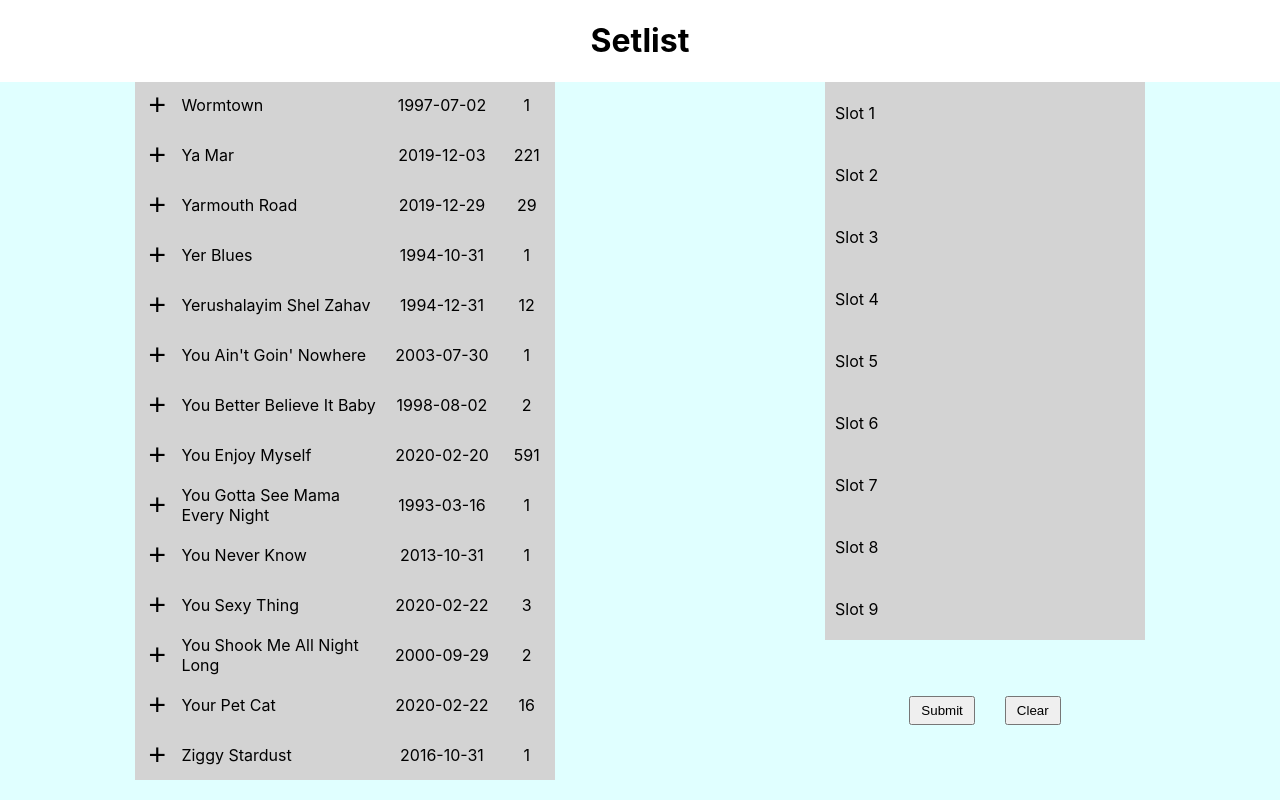
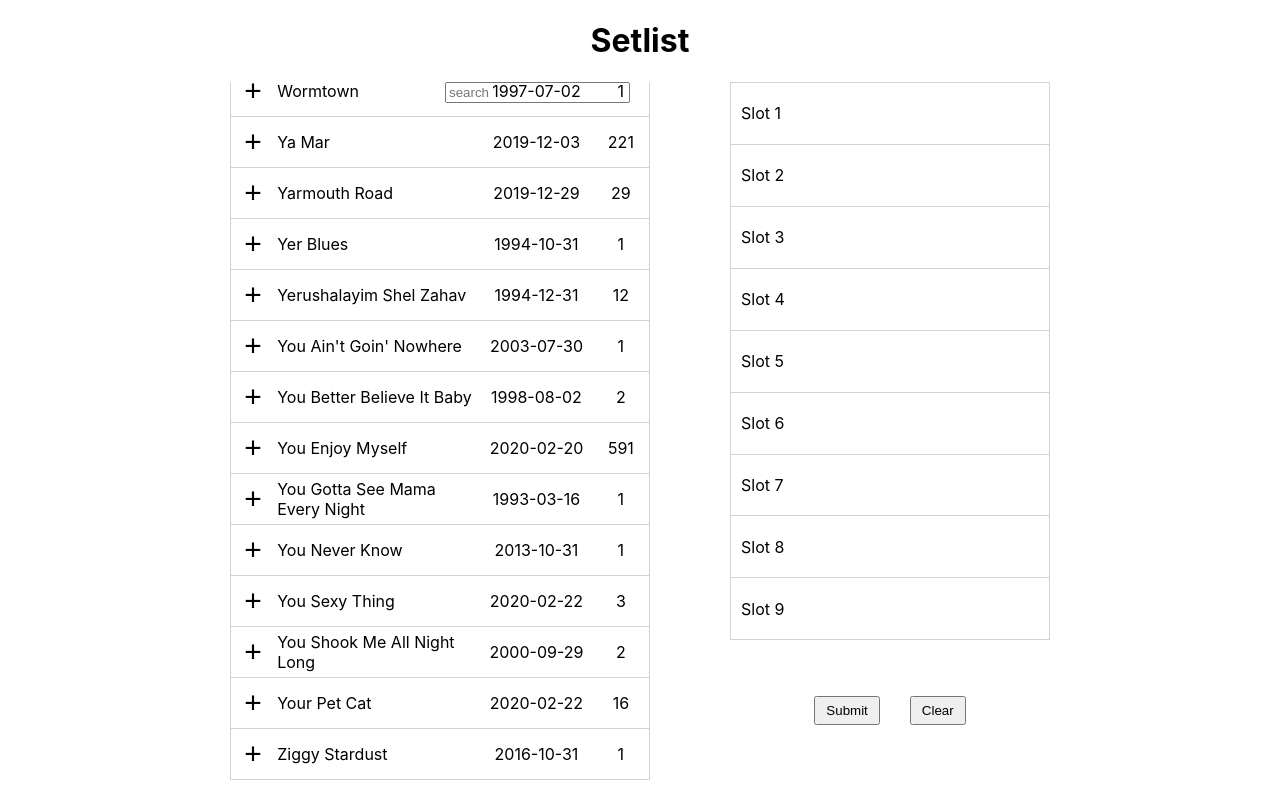
Before and after one commit to samgqroberts/setlist, a React (Create React App) app in the folder client/: page / in a window 1280 px wide. Built offline with nearby package versions, Linux system fonts and the light colour scheme.

Commit message:
nicer styles for the tables

```diff
--- a/client/src/App.module.css
+++ b/client/src/App.module.css
@@ -9,9 +9,8 @@
 
 .content {
   display: flex;
-  background: lightcyan;
   flex: 1;
-  justify-content: space-around;
+  justify-content: center;
   overflow: hidden;
   padding-bottom: 20px;
 }
@@ -25,7 +24,6 @@
 }
 
 .header {
-  border: 1px solid lightblue;
   height: SongListHeaderHeight;
   display: flex;
   justify-content: flex-end;
@@ -46,12 +44,12 @@
 }
 
 .songListTable {
-  background: lightgrey;
-  border-spacing: 0;
   table-layout: fixed;
   height: 100%;
   width: 100%;
   display: block;
+  border: 1px solid lightgrey;
+  border-collapse: collapse;
 }
 
 .songListTable tbody {
@@ -66,7 +64,16 @@
   height: 50px;
   width: 100%;
   display: flex;
+  border: 1px solid lightgrey;
+  border-top-width: 0;
+  border-left-width: 0;
+  border-right-width: 0;
 }
+
+.songListTable tr:last-of-type {
+  border-bottom-width: 0;
+}
+
 .songListTable td {
   padding: 2px;
   margin: 0;
@@ -105,12 +112,13 @@
 }
 
 .roster {
-  background: lightgrey;
   border-spacing: 0;
   table-layout: fixed;
   height: 80%;
   width: 100%;
   display: block;
+  border: 1px solid lightgrey;
+  border-collapse: collapse;
 }
 
 .roster tbody {
@@ -124,6 +132,14 @@
   display: flex;
   flex: 1;
   align-items: center;
+  border: 1px solid lightgrey;
+  border-top-width: 0;
+  border-left-width: 0;
+  border-right-width: 0;
+}
+
+.roster tr:last-of-type {
+  border-bottom-width: 0;
 }
 
 .removeCell {
```
